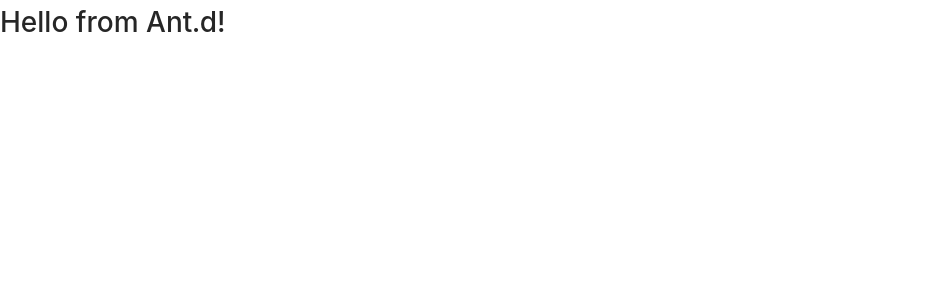
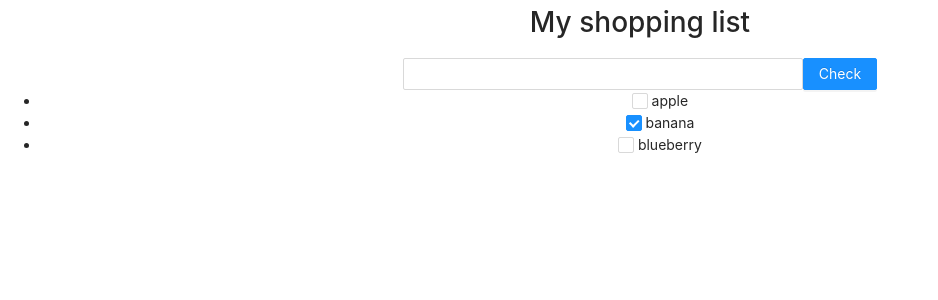
Before and after one commit to pabloparejo/mini-app, a React (Create React App) app: page / in a window 1280 px wide. Shown: the top 300 px of the page, without its empty margins (0-938 px from the left). Built offline with nearby package versions, Linux system fonts and the light colour scheme.

Commit message:
Create shopping list

```diff
--- a/package.json
+++ b/package.json
@@ -7,6 +7,7 @@
     "@testing-library/react": "^9.5.0",
     "@testing-library/user-event": "^7.2.1",
     "antd": "^4.6.6",
+    "prop-types": "^15.7.2",
     "react": "^16.13.1",
     "react-dom": "^16.13.1",
     "react-scripts": "3.4.3"
--- a/src/App.js
+++ b/src/App.js
@@ -1,10 +1,40 @@
 import React from 'react';
-import 'antd/dist/antd.css';
+import AddItemRow from './components/addItemRow';
+import ProductList from './components/productList.js';
 
 function App() {
+  const [products, setProducts] = React.useState([
+    { name: 'apple', checked: false },
+    { name: 'banana', checked: true },
+    { name: 'blueberry', checked: false },
+  ]);
+
+  const [inputState, setInputState] = React.useState();
+
+  const handleChange = event => setInputState(event.target.value);
+
+  const handleClick = () => {
+    setProducts([
+      ...products,
+      { name: inputState, checked: false }]);
+  };
+
+  const handleChecked = productName => {
+    // coger el objeto a modificar
+    const product = products.find(prod => prod.name === productName);
+    // modificarlo
+    const productCopy = { ...product, checked: !product.checked };
+    // guardarlo en el state
+    const index = products.indexOf(product);
+    const productsCopy = [...products];
+    productsCopy[index] = productCopy;
+    setProducts(productsCopy);
+  };
   return (
-    <div className="App">
-      <h1>Hello from Ant.d!</h1>
+    <div className="App" style={{ textAlign: 'center' }}>
+      <h1>My shopping list</h1>
+      <AddItemRow onChange={handleChange} onClick={handleClick} />
+      <ProductList products={products} onChange={handleChecked} />
     </div>
   );
 }
--- /dev/null
+++ b/src/components/addItemRow.js
@@ -0,0 +1,26 @@
+import React from 'react';
+// eslint-disable-next-line
+import PropTypes from 'prop-types';
+import { Button, Input } from 'antd';
+
+const AddItemRow = props => {
+  const { onChange, onClick } = props;
+  return (
+    <div>
+      <Input onChange={onChange} style={{ width: 400 }} />
+      <Button type="primary" onClick={onClick}>Check</Button>
+    </div>
+  );
+};
+
+AddItemRow.propTypes = {
+  onChange: PropTypes.func,
+  onClick: PropTypes.func,
+};
+
+AddItemRow.defaultProps = {
+  onChange: undefined,
+  onClick: undefined,
+};
+
+export default AddItemRow;
--- /dev/null
+++ b/src/components/productList.js
@@ -0,0 +1,33 @@
+import React from 'react';
+// eslint-disable-next-line
+import PropTypes from 'prop-types';
+import { Checkbox } from 'antd';
+
+const ProductList = props => {
+  const { onChange, products } = props;
+  return (
+    <ul>
+      {products.map(product => (
+        <li key={product.name}>
+          <Checkbox
+            checked={product.checked}
+            onChange={() => onChange(product.name)}
+          />
+          {' '}
+          {product.name}
+        </li>
+      ))}
+    </ul>
+  );
+};
+
+ProductList.propTypes = {
+  products: PropTypes.instanceOf(Array).isRequired,
+  onChange: PropTypes.func,
+};
+
+ProductList.defaultProps = {
+  onChange: undefined,
+};
+
+export default ProductList;
--- a/src/index.js
+++ b/src/index.js
@@ -1,5 +1,7 @@
 import React from 'react';
 import ReactDOM from 'react-dom';
+
+import 'antd/dist/antd.css';
 import './index.css';
 import App from './App';
 
```
Also changed, not shown: src/static/3.png (added).
